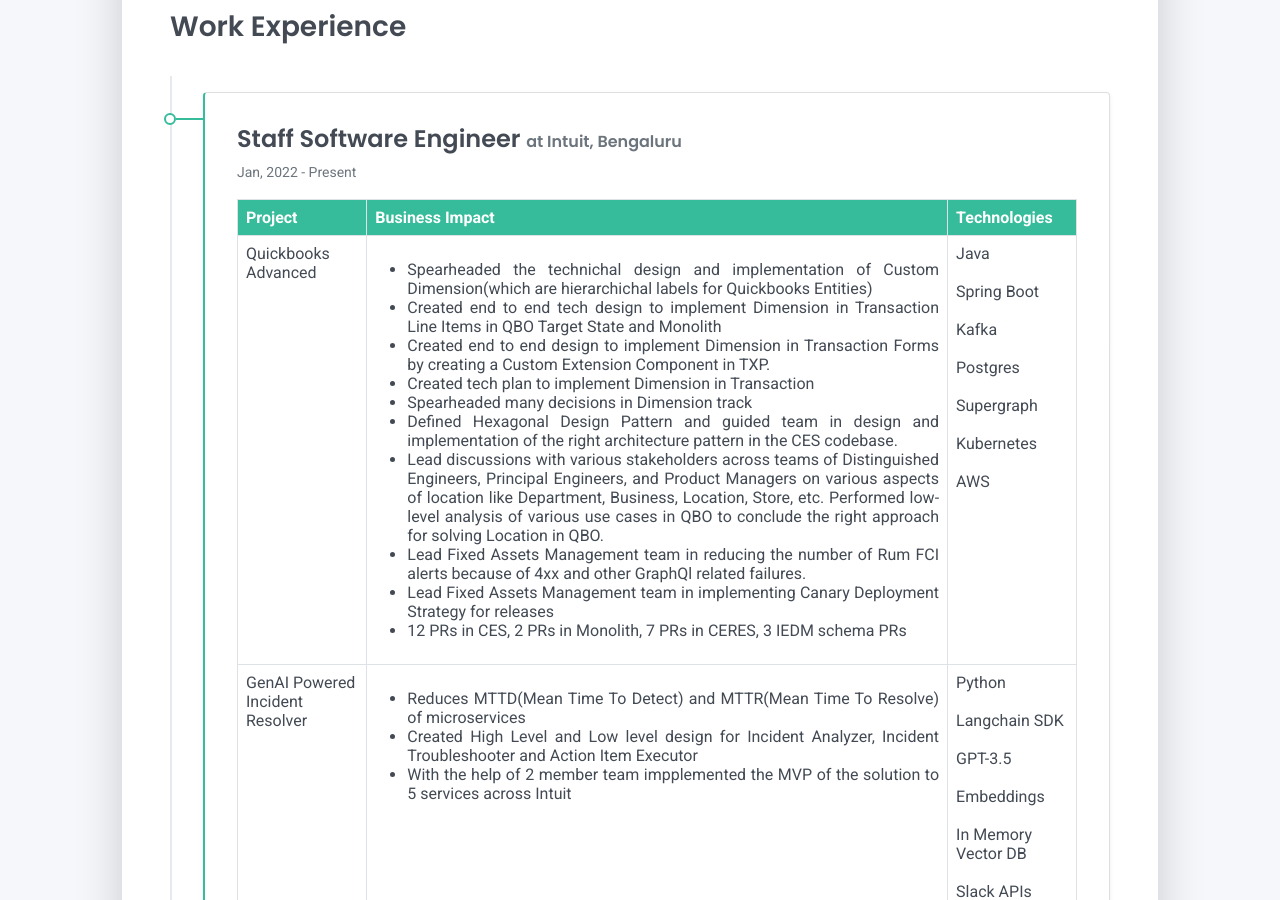
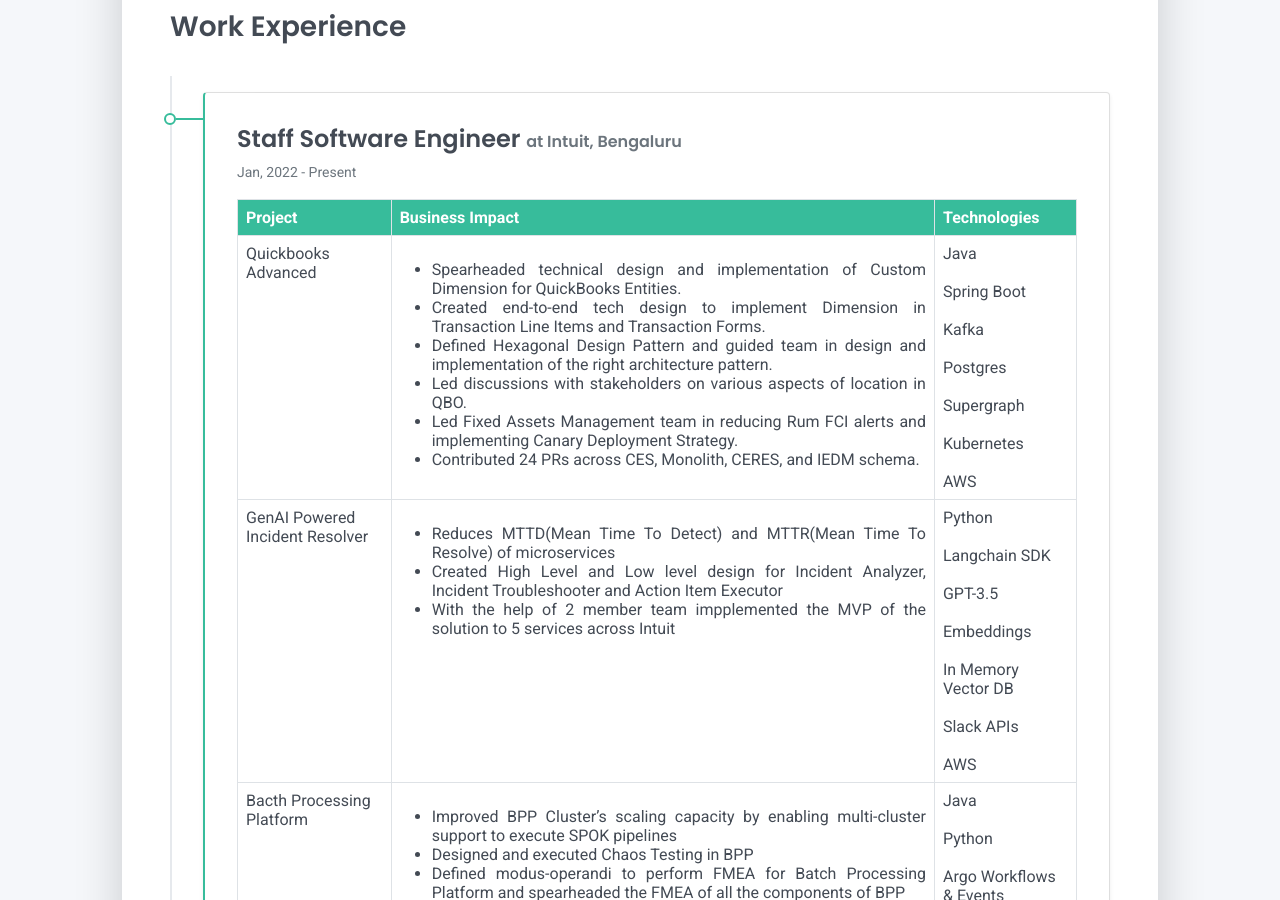
Before and after one commit to anandkshitiz/anandkshitiz.github.io, a Jekyll site: the page built from tabs/about.md, in a window 1280 px wide and 900 px high, scrolled down 1689 px. Built offline with Jekyll 4.4.1, drawn with Linux system fonts in a browser that asks for light colours.

```diff
--- a/tabs/about/content/work-experience-section.html
+++ b/tabs/about/content/work-experience-section.html
@@ -19,28 +19,16 @@
                             <td>
                                 <p style="text-align: justify">
                                 <ul style="text-align: justify">
-                                    <li>Spearheaded the technichal design and implementation of Custom Dimension(which
-                                        are hierarchichal labels for Quickbooks Entities)</li>
-                                    <li>Created end to end tech design to implement Dimension in Transaction Line Items
-                                        in QBO Target State and Monolith</li>
-                                    <li>Created end to end design to implement Dimension in Transaction Forms by
-                                        creating a Custom Extension Component in TXP.</li>
-                                    <li>Created tech plan to implement Dimension in Transaction</li>
-                                    <li>Spearheaded many decisions in Dimension track</li>
-                                    <li>Defined Hexagonal Design Pattern and guided team in design and implementation of
-                                        the
-                                        right architecture pattern in the CES codebase.</li>
-                                    <li>Lead discussions with various stakeholders across teams of Distinguished
-                                        Engineers,
-                                        Principal Engineers, and Product Managers on various aspects of location like
-                                        Department, Business, Location, Store, etc. Performed low-level analysis of
-                                        various use
-                                        cases in QBO to conclude the right approach for solving Location in QBO.</li>
-                                    <li>Lead Fixed Assets Management team in reducing the number of Rum FCI alerts
-                                        because of 4xx and other
-                                        GraphQl related failures.</li>
-                                    <li>Lead Fixed Assets Management team in implementing Canary Deployment Strategy for releases</li>
-                                    <li>12 PRs in CES, 2 PRs in Monolith, 7 PRs in CERES, 3 IEDM schema PRs</li>
+                                    <li> Spearheaded technical design and implementation of Custom Dimension for
+                                        QuickBooks Entities.</li>
+                                    <li> Created end-to-end tech design to implement Dimension in Transaction Line Items
+                                        and Transaction Forms.</li>
+                                    <li> Defined Hexagonal Design Pattern and guided team in design and implementation
+                                        of the right architecture pattern.</li>
+                                    <li> Led discussions with stakeholders on various aspects of location in QBO.</li>
+                                    <li> Led Fixed Assets Management team in reducing Rum FCI alerts and implementing
+                                        Canary Deployment Strategy.</li>
+                                    <li> Contributed 24 PRs across CES, Monolith, CERES, and IEDM schema.</li>
                                 </ul>
                                 </p>
                             </td>
```
